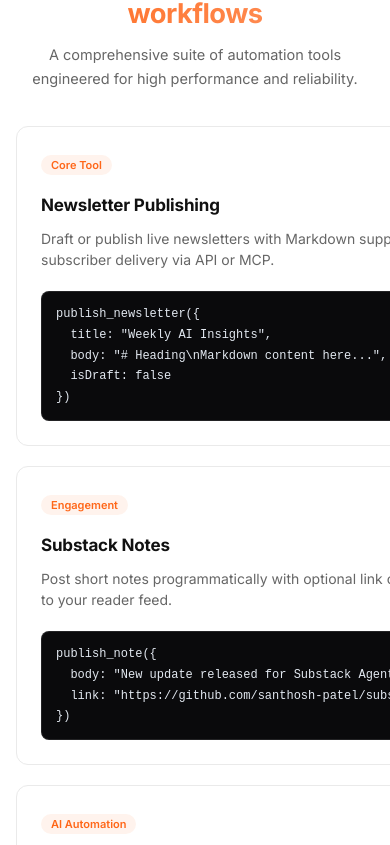
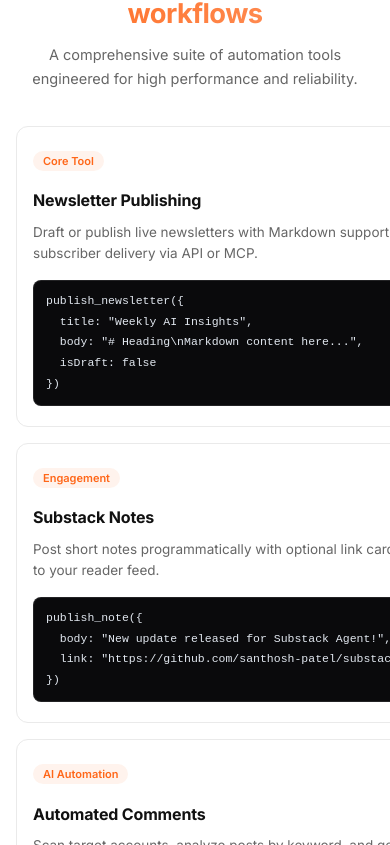
Before and after one commit to santhosh-patel/substack-agent, a React (Vite) app in the folder landing-page/: page / in a window 390 px wide. Shown: the part 1639-2484 px from the top of the page. Built offline with nearby package versions, Linux system fonts and the light colour scheme.

Commit message:
style: improve mobile responsiveness for features and integrations components

```diff
--- a/landing-page/src/components/Features.css
+++ b/landing-page/src/components/Features.css
@@ -76,11 +76,29 @@
 @media (max-width: 1024px) {
   .features-grid {
     grid-template-columns: repeat(2, 1fr);
+    gap: 16px;
   }
 }
 
 @media (max-width: 640px) {
   .features-grid {
     grid-template-columns: 1fr;
+    gap: 16px;
+  }
+  .feature-card {
+    padding: 20px 16px;
+  }
+  .card-title {
+    font-size: 16px;
+  }
+  .card-desc {
+    font-size: 13.5px;
+    margin-bottom: 16px;
+  }
+  .card-code {
+    padding: 10px 12px;
+  }
+  .card-code code {
+    font-size: 11.5px;
   }
 }
```
